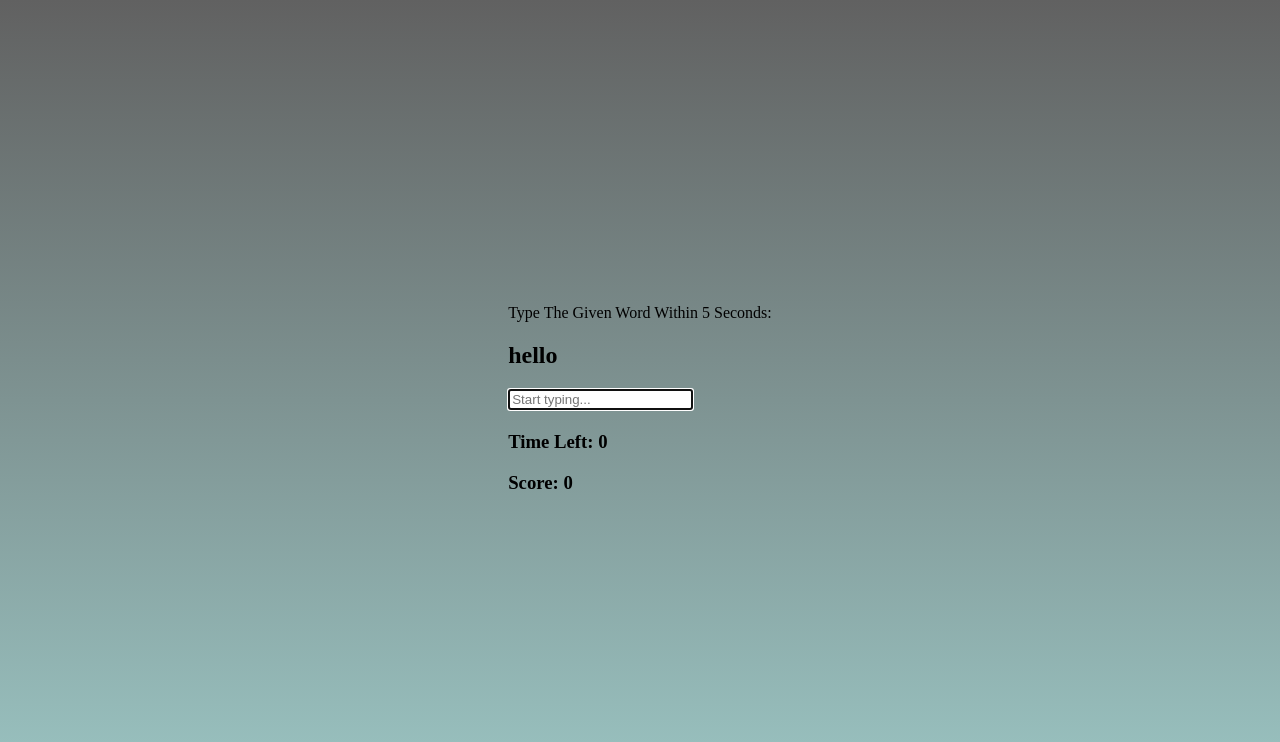
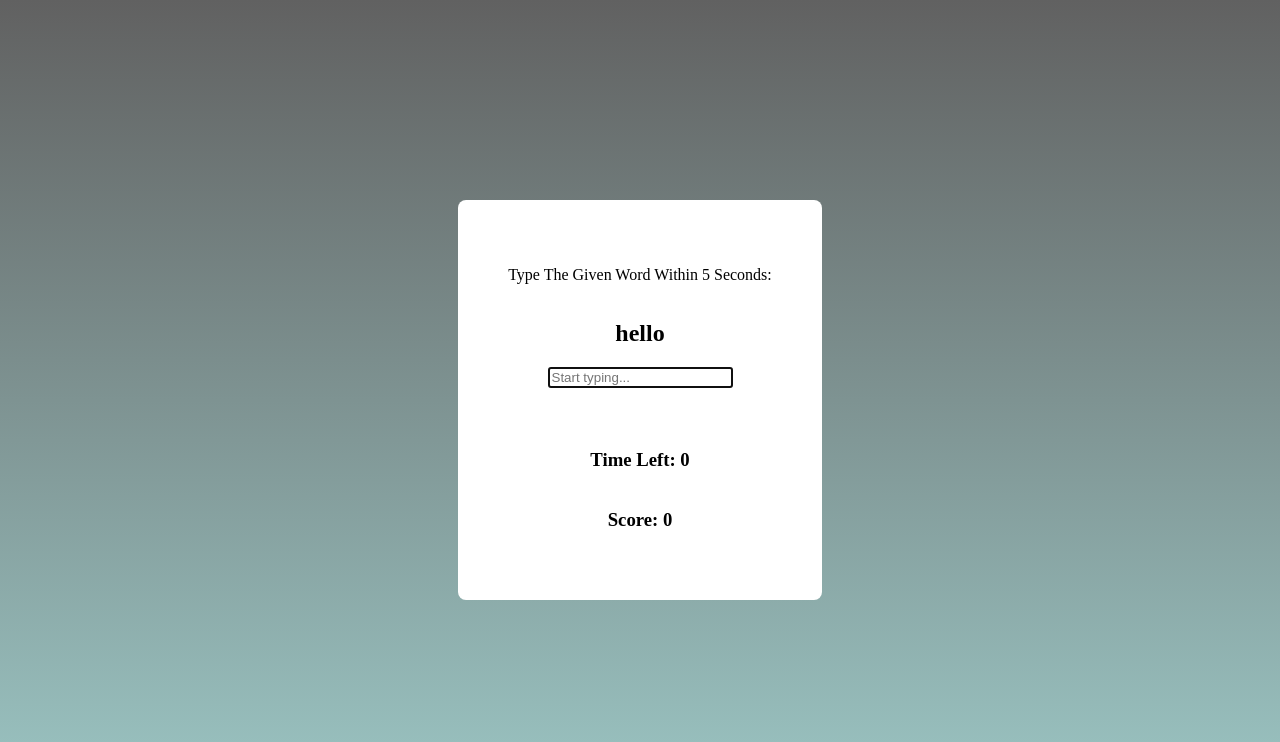
Before and after one commit to lisseteventura/speed-typing-game, a plain HTML site: page index.html in a window 1280 px wide. Drawn offline with Linux system fonts and the light colour scheme.

Commit message:
styling added

```diff
--- a/index.html
+++ b/index.html
@@ -8,7 +8,7 @@
   <body>
     <!-- Word & Input -->
     <div class="container">
-      <p class="lead">
+      <p>
         Type The Given Word Within
         <span id="seconds">5</span> Seconds:
       </p>
--- a/style.css
+++ b/style.css
@@ -7,3 +7,14 @@ body {
   justify-content: center;
   align-items: center;
 }
+
+.container {
+  background-color: white;
+  padding: 3rem;
+  border-radius: 0.5rem;
+  border: 2px solid transparent;
+  display: flex;
+  justify-content: center;
+  align-items: center;
+  flex-direction: column;
+}
```
